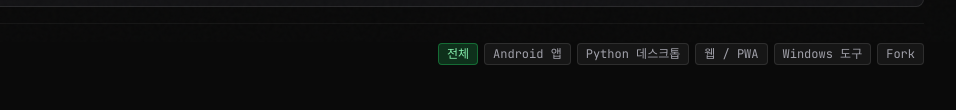
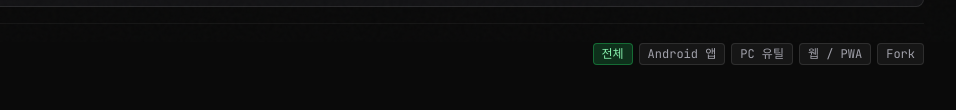
Before and after one commit to Donian-kor/Donian-kor.github.io, a plain HTML site: page index.html in a window 1280 px wide. Shown: the part 758-868 px from the top of the page, 324-1280 px from the left. Drawn offline with nearby package versions, Linux system fonts and the light colour scheme; a web font is replaced by a local one.

Commit message:
refactor: Python/Windows 카테고리를 PC 유틸로 통합

```diff
--- a/index.html
+++ b/index.html
@@ -253,16 +253,14 @@ function isNewProject(p) {
 
     const platformIcon = {
       'android': 'solar:smartphone-bold',
-      'windows': 'solar:laptop-bold',
+      'pc': 'solar:laptop-bold',
       'web': 'solar:global-bold',
-      'python': 'solar:laptop-bold',
       'fork': 'solar:git-branch-bold',
     };
     const platformLabel = {
       'android': 'Android 앱',
-      'windows': 'PC 유틸',
+      'pc': 'PC 유틸',
       'web': '웹 브라우저',
-      'python': 'PC 유틸',
       'fork': 'Fork 프로젝트',
     };
     const langColor = {
--- a/projects.json
+++ b/projects.json
@@ -9,16 +9,12 @@
       "label": "Android 앱"
     },
     {
-      "id": "python",
-      "label": "Python 데스크톱"
+      "id": "pc",
+      "label": "PC 유틸"
     },
     {
       "id": "web",
       "label": "웹 / PWA"
-    },
-    {
-      "id": "windows",
-      "label": "Windows 도구"
     },
     {
       "id": "fork",
@@ -86,7 +82,7 @@
     {
       "id": "karaoke-timing",
       "name": "karaoke-timing-generator",
-      "category": "python",
+      "category": "pc",
       "description": "로컬 Whisper로 노래방 타이밍(.lrc)을 생성하고, Audacity 스타일 멀티트랙 오디오 편집기를 제공합니다.",
       "tech": [
         "Python",
@@ -105,7 +101,7 @@
     {
       "id": "4cut-comic",
       "name": "4cut_LocalComic_Studio",
-      "category": "python",
+      "category": "pc",
       "description": "LM Studio + ComfyUI 기반 4컷 만화 제작 스튜디오. 채팅형 UI와 세션 저장/복원을 지원합니다.",
       "tech": [
         "Python",
@@ -124,7 +120,7 @@
     {
       "id": "novel-studio",
       "name": "Novel_Studio_Maker",
-      "category": "python",
+      "category": "pc",
       "description": "장편 한국어 웹소설의 기획부터 원고 집필, 화 종료 상태, 연속성 검증까지 관리하는 데스크톱 집필 도구.",
       "tech": [
         "Python",
@@ -142,7 +138,7 @@
     {
       "id": "split-text",
       "name": "split-text-file",
-      "category": "python",
+      "category": "pc",
       "description": "텍스트 파일 분할기. GUI와 CLI를 모두 지원하며, 사용자 지정 크기로 분할합니다.",
       "tech": [
         "Python",
@@ -159,7 +155,7 @@
     {
       "id": "txtviewer",
       "name": "txtviewer",
-      "category": "python",
+      "category": "pc",
       "description": "다크 모드 TXT 뷰어. 자동 인코딩 감지, 폰트/배경/색상 변경, 설정 저장을 지원합니다.",
       "tech": [
         "Python",
@@ -177,7 +173,7 @@
     {
       "id": "dark-rpg",
       "name": "dark-text-rpg",
-      "category": "python",
+      "category": "pc",
       "description": "Python과 Tkinter로 만든 텍스트 기반 방치형 RPG 게임. 캐릭터 육성, 던전 탐험, 장비 강화.",
       "tech": [
         "Python",
@@ -248,7 +244,7 @@
     {
       "id": "tray-translator",
       "name": "TrayTranslator",
-      "category": "windows",
+      "category": "pc",
       "description": "드래그한 텍스트를 핫키로 즉시 번역해 커서 옆 팝업에 보여주는 트레이 상주 프로그램. 10종 번역 엔진 지원.",
       "tech": [
         "C#",
@@ -300,7 +296,7 @@
     {
       "id": "geuryeojwo",
       "name": "Geuryeojwo",
-      "category": "python",
+      "category": "pc",
       "description": "ComfyUI 기반 로컬 AI 이미지 스튜디오. 워크플로를 골라 값을 넣고 결과를 저장합니다.",
       "tech": [
         "Python",
@@ -318,7 +314,7 @@
     {
       "id": "video-duplicate-remover",
       "name": "video-duplicate-remover",
-      "category": "windows",
+      "category": "pc",
       "description": "같은 영상의 여러 버전(다른 화질/용량)을 자동으로 찾아 최고 화질 1개만 남기고 나머지를 자동 이동하는 Windows 데스크톱 프로그램.",
       "tech": [
         "Python",
```
